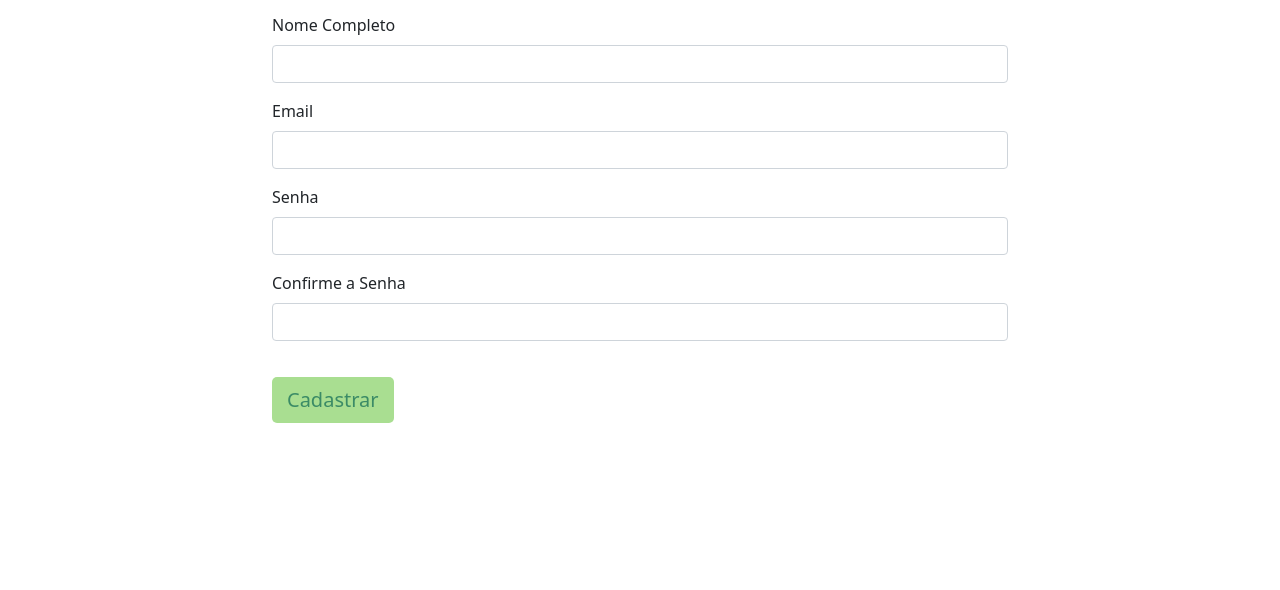
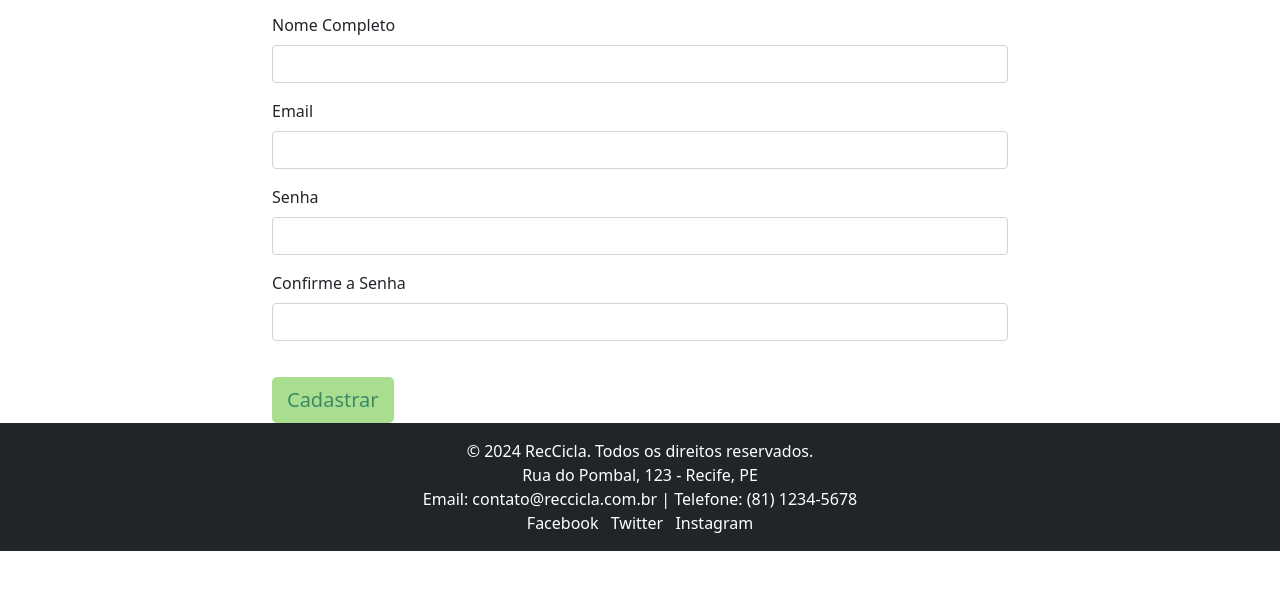
Before and after one commit to GuusRodrigues/RecCicla, a plain HTML site: page cadastro.html in a window 1280 px wide. Shown: the part 186-776 px from the top of the page. Drawn offline with nearby package versions, Linux system fonts and the light colour scheme.

Commit message:
Comentários

```diff
--- a/cadastro.html
+++ b/cadastro.html
@@ -64,6 +64,15 @@
         </div>
     </section>
 
+    <footer class="footer bg-dark text-white text-center py-3">
+        <p>&copy; 2024 RecCicla. Todos os direitos reservados.</p>
+        <p>Rua do Pombal, 123 - Recife, PE</p>
+        <p>Email: contato@reccicla.com.br | Telefone: (81) 1234-5678</p>
+        <a href="" class="text-white me-2">Facebook</a>
+        <a href="" class="text-white me-2">Twitter</a>
+        <a href="" class="text-white">Instagram</a>
+    </footer>
+
     <!-- Optional JavaScript -->
     <script src="https://cdn.jsdelivr.net/npm/@popperjs/core@2.9.2/dist/umd/popper.min.js"></script>
     <script src="https://cdn.jsdelivr.net/npm/bootstrap@5.0.0-beta1/dist/js/bootstrap.min.js"></script>
--- a/styles.css
+++ b/styles.css
@@ -1,4 +1,4 @@
-/* Global Styles */
+/* Global */
 body {
     background-color: #fafafa;
     font-family: sans-serif;
@@ -6,7 +6,7 @@ body {
     padding: 0;
 }
 
-/* Navbar Styles */
+/* Navbar */
 .nav-top {
     position: fixed;
     top: 0;
@@ -48,7 +48,7 @@ body {
     border-radius: 5px;
 }
 
-/* Slogan Styles */
+/* Slogan */
 .slogan {
     background-color: #A9DE91;
     height: 100px;
@@ -63,7 +63,7 @@ body {
     margin-top: 65px;
 }
 
-/* Introduction Section Styles */
+/* Indrodução */
 .into {
     background-image: url(imagens/Imagem\ de\ fundo.jpeg);
     background-size: cover;
@@ -80,7 +80,7 @@ body {
     text-align: center;
 }
 
-/* Button Styles */
+/* Button */
 .btn {
     background-color: #A9DE91 !important;
     color: #3B8B66 !important;
@@ -96,7 +96,7 @@ body {
     background-color: #7ed456 !important;
 }
 
-/* About Section Styles */
+/* Sobre */
 .sobre {
     color: #3B8B66;
     font-size: 1.5rem;
@@ -111,7 +111,7 @@ body {
     border-bottom: 1px solid #3B8B66;
 }
 
-/* Card Styles */
+/* Card */
 .card-container {
     display: flex;
     flex-wrap: wrap;
@@ -150,24 +150,21 @@ body {
         max-height: 50px;
     }
 
-    /* Slogan adjustments */
     .slogan h1 {
         font-size: 1.5rem;
     }
 
-    /* Introduction text adjustments */
     .into p {
         font-size: 1.3rem;
     }
 
-    /* Cards adjustments */
     .card {
         width: calc(50% - 20px);
     }
 }
 
 @media (max-width: 576px) {
-    /* Further cards adjustments for small screens */
+    /* Para telas pequenas */
     .card {
         width: 100%;
     }
@@ -178,4 +175,21 @@ body {
     border: 1px solid #ddd;
     border-radius: 8px;
     box-shadow: 0 4px 8px rgba(0, 0, 0, 0.1);
+
 }
+
+.footer {
+    background-color: #3B8B66;
+}
+
+.footer a {
+    text-decoration: none;
+}
+
+.footer a:hover {
+    text-decoration: underline;
+}
+
+.footer p {
+    margin: 0;
+}
```
Also changed, not shown: contatos.html (+9 -0 lines), index.html (+9 -0 lines).
